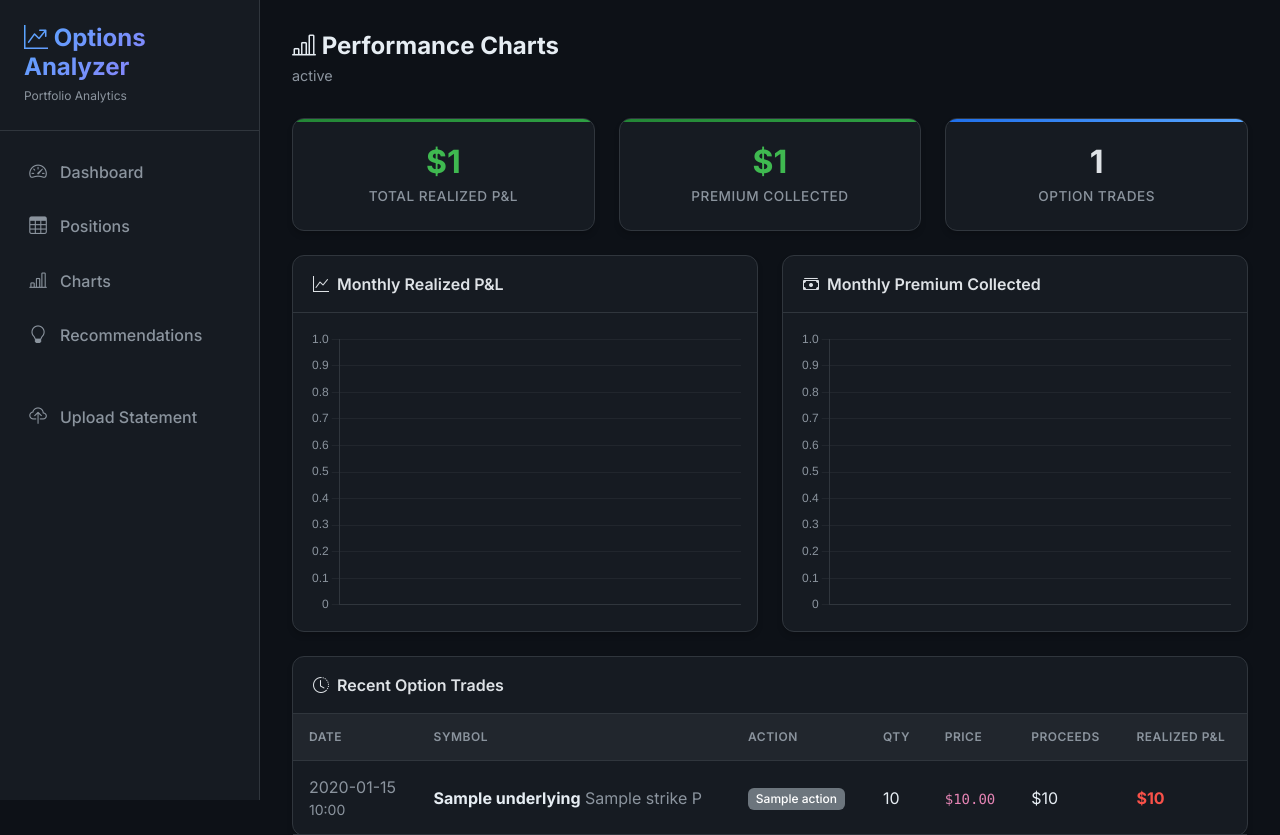
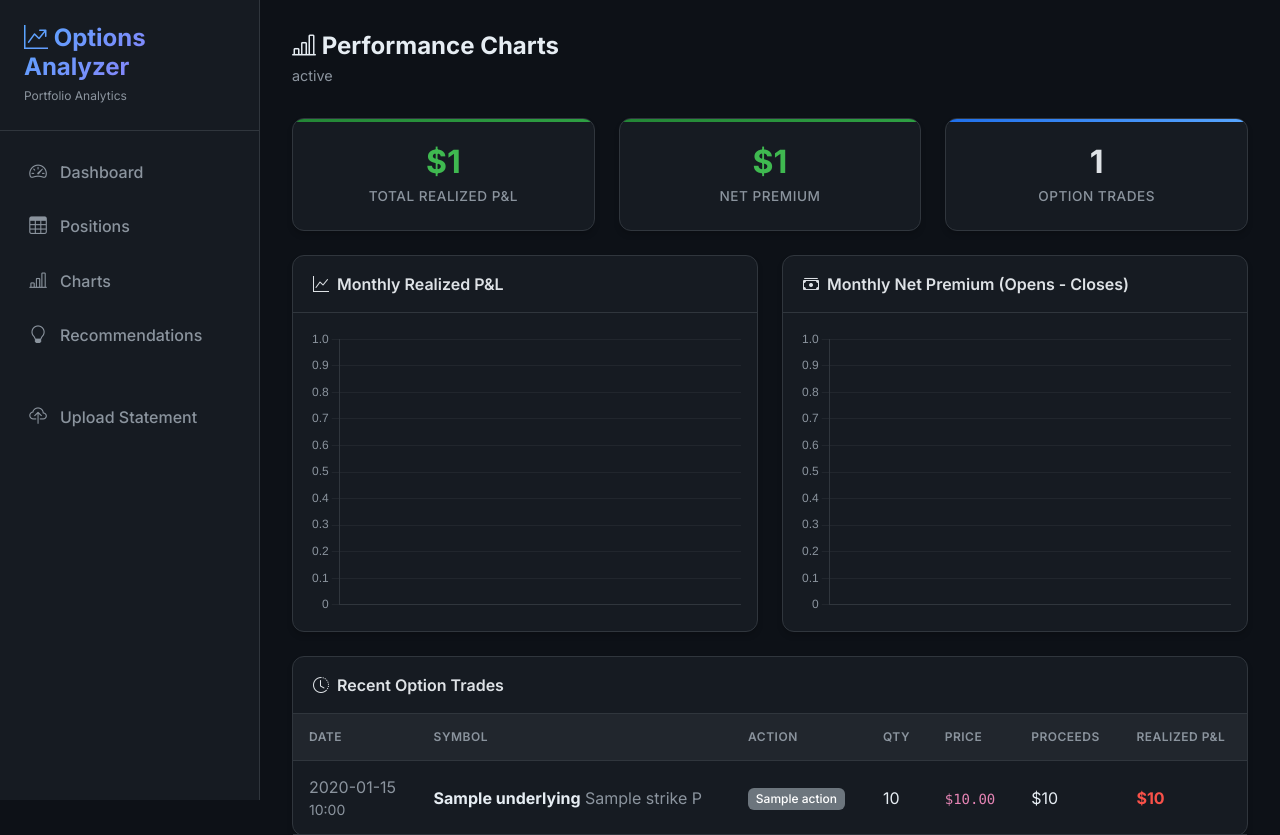
Before and after one commit to gRaytan/Options-Analyzer, a Flask app: template templates/charts.html in a window 1280 px wide. Shown: the top 835 px of the page. Run offline with Flask 3, Linux system fonts and the light colour scheme; the template is opened without the code that fills it: most values are stand-ins (such as "Sample title", 1, 10 or a date in 2020).

Commit message:
update HTML

```diff
--- a/templates/charts.html
+++ b/templates/charts.html
@@ -20,9 +20,9 @@
         </div>
     </div>
     <div class="col-lg-4 col-md-6">
-        <div class="card metric-card profit">
-            <div class="metric-value text-profit">${{ "{:,.0f}".format(chart_data.total_premium_collected) }}</div>
-            <div class="metric-label">Premium Collected</div>
+        <div class="card metric-card {{ 'profit' if chart_data.total_premium_collected >= 0 else 'loss' }}">
+            <div class="metric-value {{ 'text-profit' if chart_data.total_premium_collected >= 0 else 'text-loss' }}">${{ "{:,.0f}".format(chart_data.total_premium_collected) }}</div>
+            <div class="metric-label">Net Premium</div>
         </div>
     </div>
     <div class="col-lg-4 col-md-6">
@@ -48,7 +48,7 @@
     <div class="col-lg-6">
         <div class="card h-100">
             <div class="card-header">
-                <i class="bi bi-cash-stack me-2"></i>Monthly Premium Collected
+                <i class="bi bi-cash-stack me-2"></i>Monthly Net Premium (Opens - Closes)
             </div>
             <div class="card-body">
                 <canvas id="premiumChart" height="280"></canvas>
@@ -168,16 +168,16 @@
         }
     });
 
-    // Premium Collected Chart
+    // Net Premium Chart (green for positive, red for negative)
     new Chart(document.getElementById('premiumChart'), {
         type: 'bar',
         data: {
             labels: months,
             datasets: [{
-                label: 'Premium Collected ($)',
+                label: 'Net Premium ($)',
                 data: premiumCollected,
-                backgroundColor: 'rgba(88, 166, 255, 0.8)',
-                borderColor: '#58a6ff',
+                backgroundColor: premiumCollected.map(v => v >= 0 ? 'rgba(63, 185, 80, 0.8)' : 'rgba(248, 81, 73, 0.8)'),
+                borderColor: premiumCollected.map(v => v >= 0 ? '#3fb950' : '#f85149'),
                 borderWidth: 2,
                 borderRadius: 6
             }]
```
